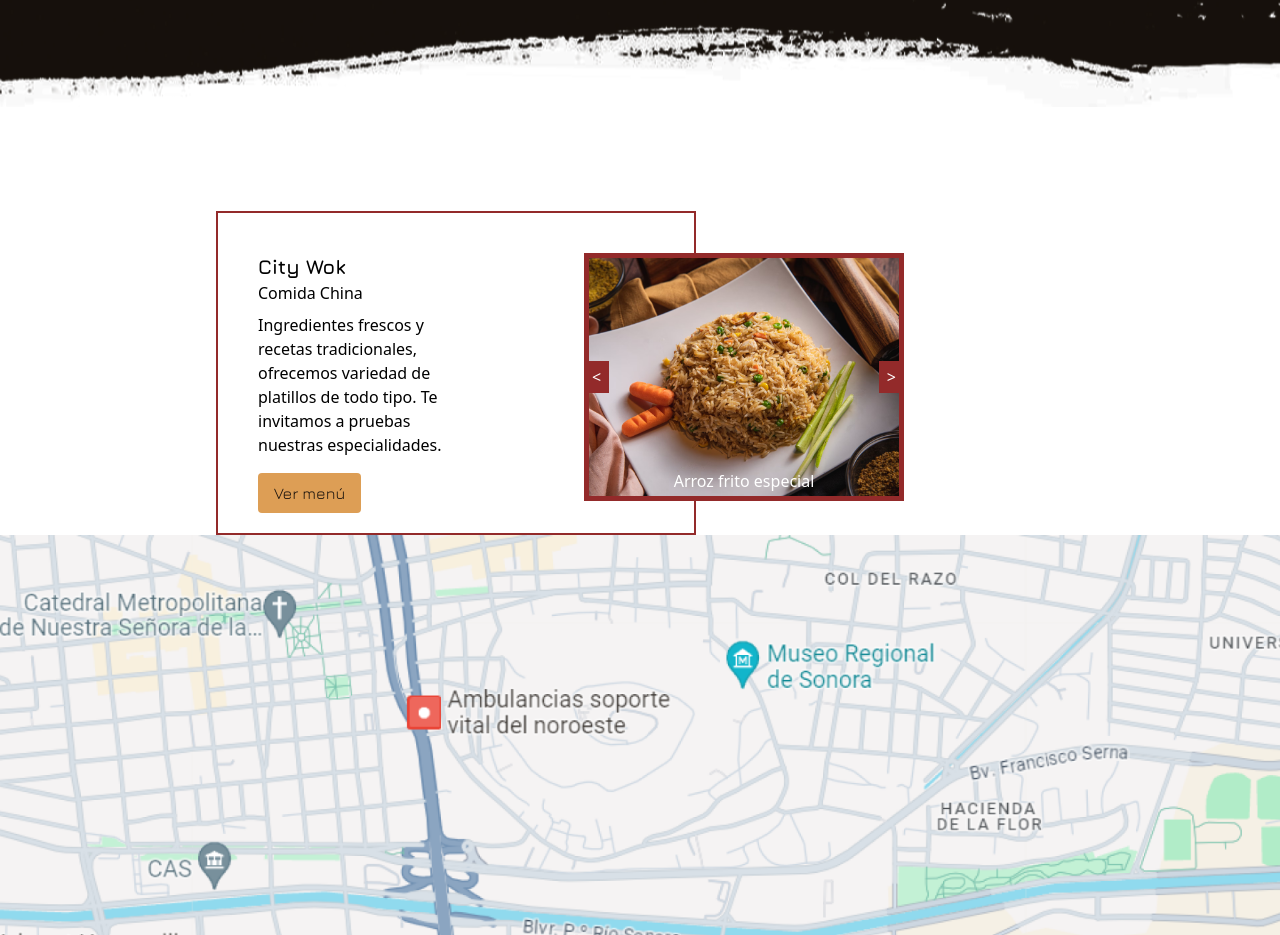
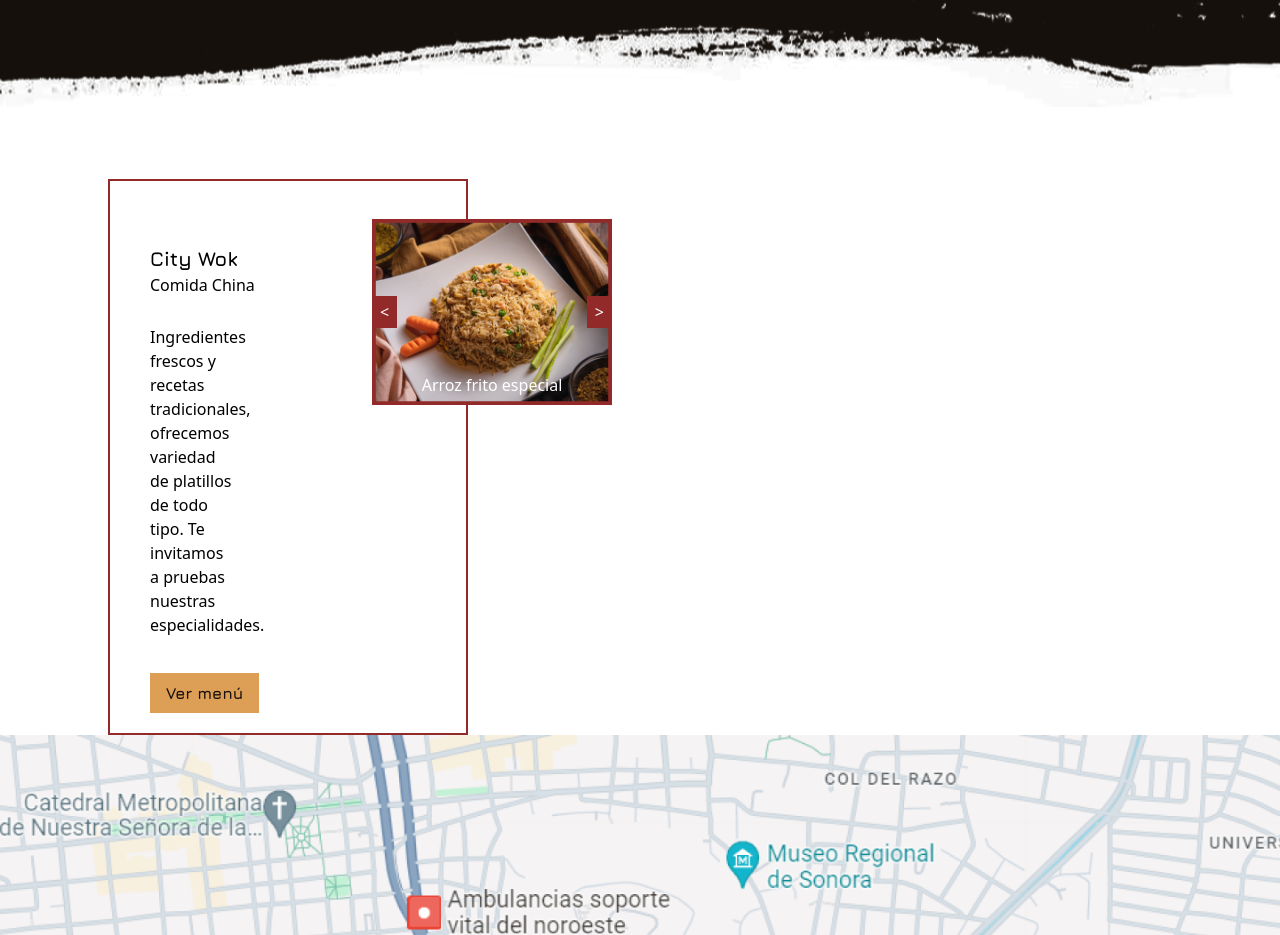
Before and after one commit to MelMuro/AFP-Web, a React (Vite) app: page / in a window 1280 px wide. Shown: the part 477-1412 px from the top of the page. Built offline with nearby package versions, Linux system fonts and the light colour scheme; a web font is replaced by a local one.

Commit message:
Desing carousel right

```diff
--- a/src/restaurants/overview/Carousel.tsx
+++ b/src/restaurants/overview/Carousel.tsx
@@ -11,16 +11,15 @@ interface Slide {
 
 const slides: Slide[] = [
 	{
-		image: Comida1, // Reemplaza con tus imágenes
+		image: Comida1,
 		title: 'Arroz frito especial',
 		description: 'Ingredientes frescos y recetas tradicionales...'
 	},
 	{
-		image: Comida2, // Reemplaza con tus imágenes
+		image: Comida2,
 		title: 'Otro plato',
 		description: 'Descripción del otro plato...'
 	}
-	// Agrega más slides según sea necesario
 ];
 
 const Carousel: React.FC = () => {
@@ -35,16 +34,16 @@ const Carousel: React.FC = () => {
 	};
 
 	return (
-		<div className='flex justify-center items-center space-x-4 ml-20 mr-60 mt-28'>
-			<div className='w-1/2 px-10 pb-5 pt-10 -mr-32 -mt-2 border-2 border-redDefault'>
+		<div className='flex justify-center items-start space-x-4 ml-0 mr-[35rem] mt-28'>
+			<div className='w-1/2 px-10 pb-5 pt-16 -mr-28 -mt-10 border-2 border-redDefault'>
 				<h2 className='text-xl font-bold'>City Wok</h2>
 				<h3 className='text-md'>Comida China</h3>
-				<p className='mt-2 pr-52'>
+				<p className='mt-2 pr-48 py-5'>
 					Ingredientes frescos y recetas tradicionales, ofrecemos
 					variedad de platillos de todo tipo. Te invitamos a pruebas
 					nuestras especialidades.
 				</p>
-				<button className='mt-4 px-4 py-2 bg-golden text-blackDefault rounded font-jura'>
+				<button className='mt-4 px-4 py-2 bg-golden font-bold text-blackDefault font-jura'>
 					Ver menú
 				</button>
 			</div>
```
